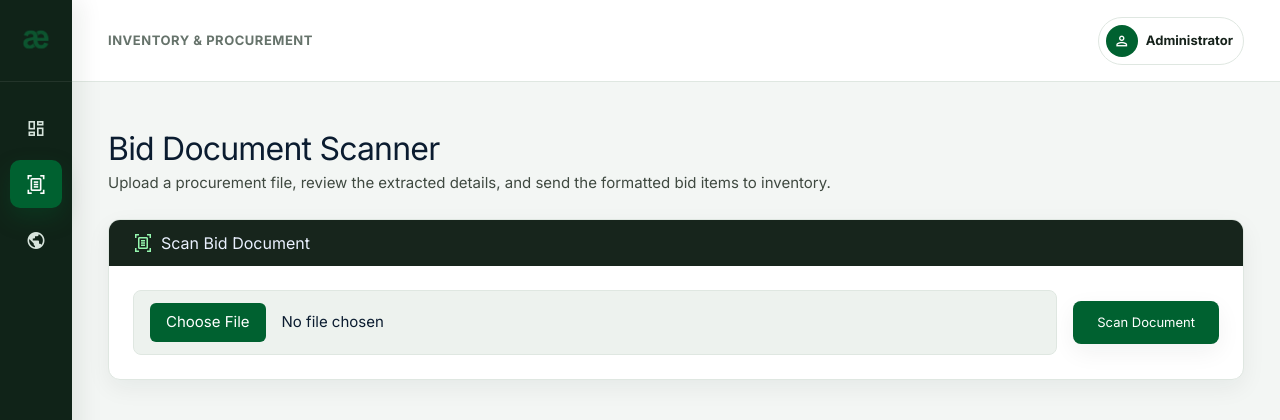
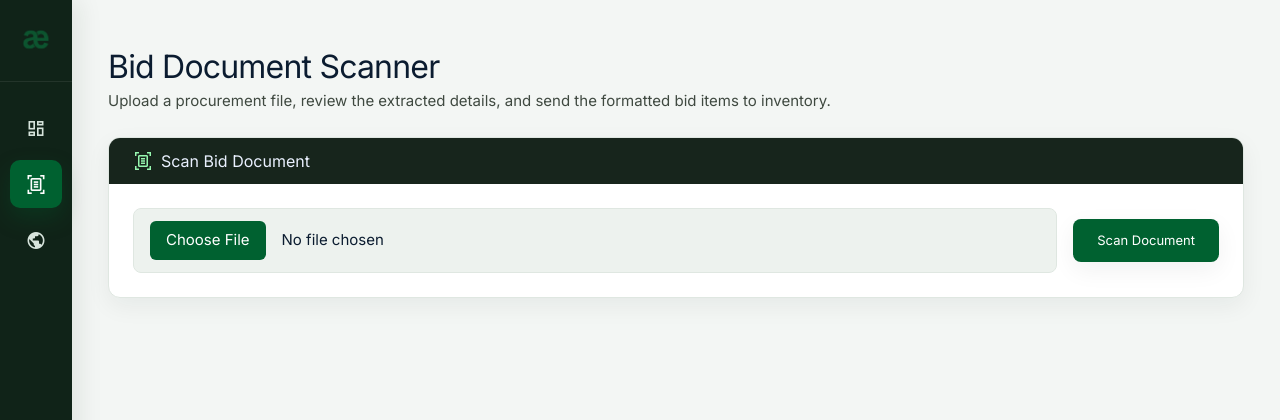
Before and after one commit to Sylphyyyy/final, a Flask app: page /bids/scan in a window 1280 px wide. Shown: the top 420 px of the page. Run offline with Flask 3, Linux system fonts and the light colour scheme; the visitor is signed in with stand-in values (Sample User, id 1); parts of the project's set-up code (start-up, migrations or seed data) failed here and were passed over; some libraries are stand-ins or nearby versions.

Commit message:
Remove redundant top utility header

```diff
--- a/app/templates/base.html
+++ b/app/templates/base.html
@@ -236,17 +236,6 @@
   {% endif %}
 
   <main class="{% if session.get('user_id') %}app-main collapsed{% else %}w-full min-h-screen{% endif %}" id="appMain">
-    {% if session.get('user_id') %}
-    <header class="app-topbar">
-      <div class="topbar-title">Inventory &amp; Procurement</div>
-      <div class="topbar-actions">
-        <div class="user-chip" title="Signed-in administrator">
-          <span class="user-avatar"><span class="material-symbols-outlined text-[18px]">person</span></span>
-          <span>Administrator</span>
-        </div>
-      </div>
-    </header>
-    {% endif %}
     <div class="{% if session.get('user_id') %}app-content flex flex-col space-y-space-md{% else %}w-full{% endif %}">
 
       {% with messages = get_flashed_messages(with_categories=true) %}
```
